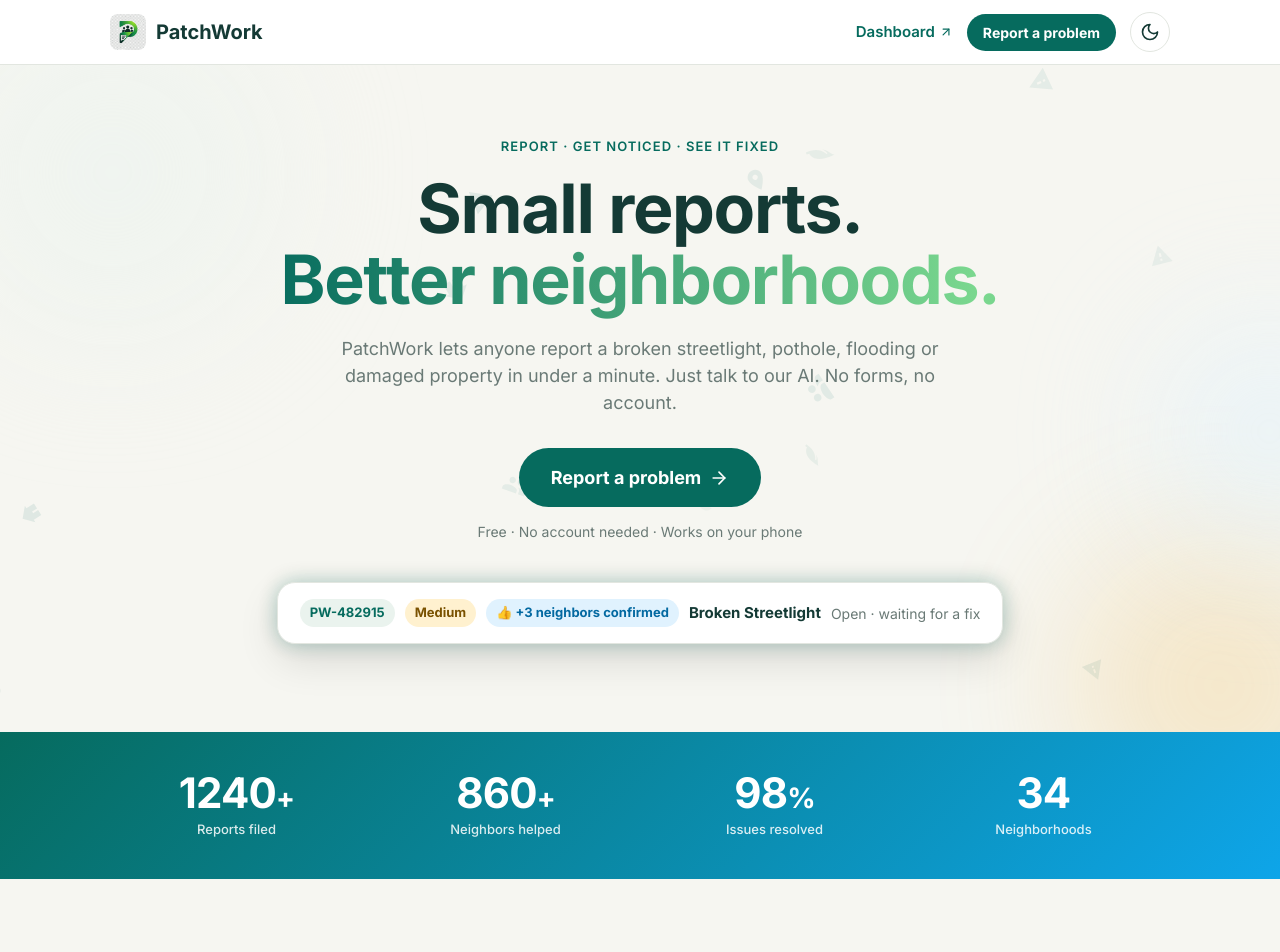
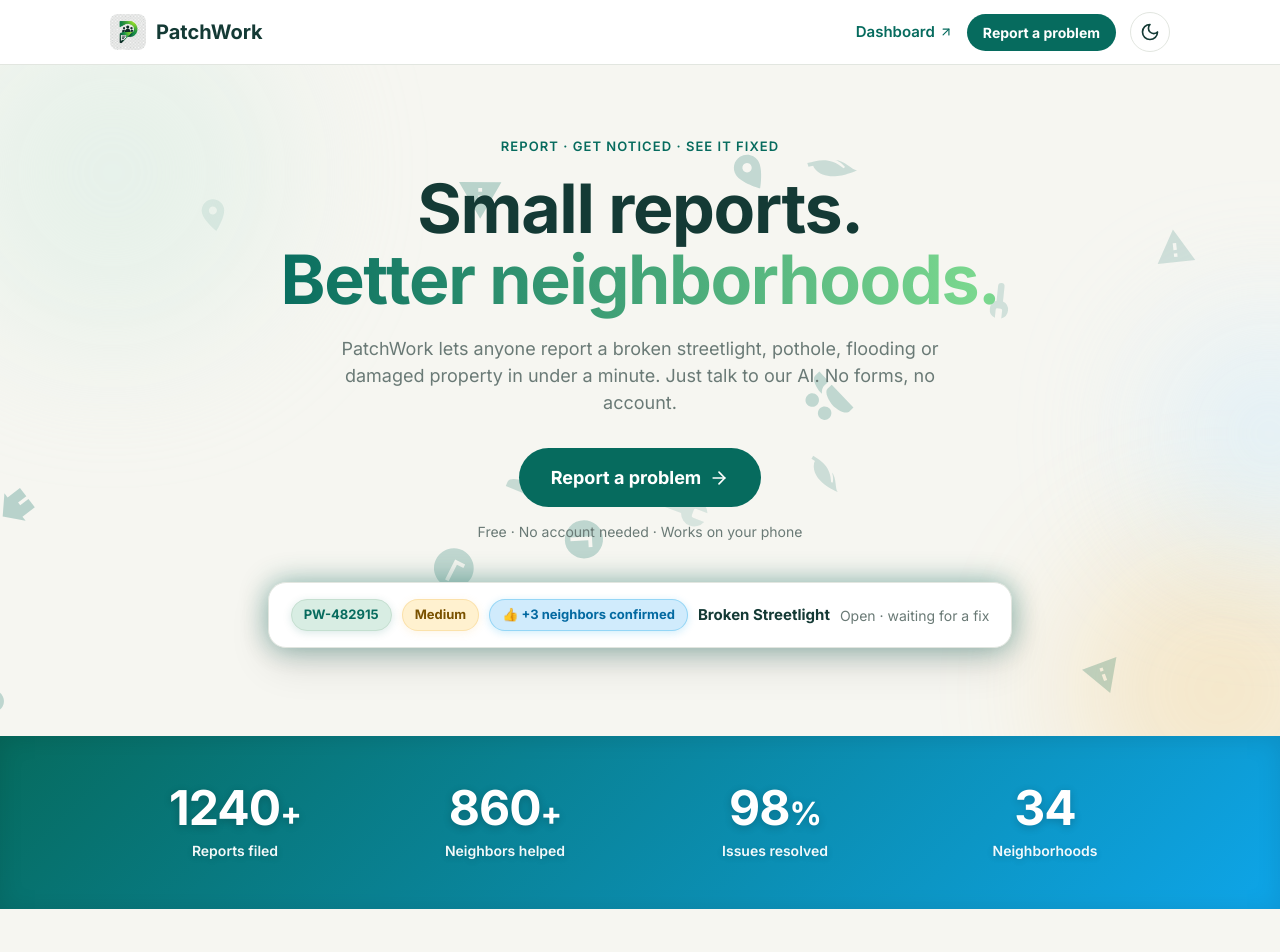
Before and after one commit to Novelty-byte/PatchWork, a React (Vite) app in the folder frontend/: page / in a window 1280 px wide. Shown: the top 952 px of the page. Built offline with nearby package versions, Linux system fonts and the light colour scheme; no server answers.

Commit message:
enhanced UI contrast

```diff
--- a/frontend/src/components/BgCanvas.jsx
+++ b/frontend/src/components/BgCanvas.jsx
@@ -60,19 +60,19 @@ export default function BgCanvas({ mode = "aurora" }) {
       ];
 
       const icons = [];
-      const COUNT = 14;
+      const COUNT = 16;
 
       function makeIcon() {
         return {
           x: Math.random() * W,
           y: Math.random() * H,
-          vx: (Math.random() - 0.5) * 0.3,
-          vy: (Math.random() - 0.5) * 0.3,
-          size: 18 + Math.random() * 14,
-          alpha: 0.04 + Math.random() * 0.06,
+          vx: (Math.random() - 0.5) * 0.4,
+          vy: (Math.random() - 0.5) * 0.4,
+          size: 32 + Math.random() * 24,
+          alpha: 0.12 + Math.random() * 0.15,
           path: ICON_PATHS[Math.floor(Math.random() * ICON_PATHS.length)],
           rot: Math.random() * Math.PI * 2,
-          rotV: (Math.random() - 0.5) * 0.003,
+          rotV: (Math.random() - 0.5) * 0.004,
         };
       }
       for (let i = 0; i < COUNT; i++) icons.push(makeIcon());
@@ -125,7 +125,7 @@ export default function BgCanvas({ mode = "aurora" }) {
         t += 1;
 
         for (const b of bands) {
-          const alpha = dark ? 0.055 : 0.07;
+          const alpha = dark ? 0.15 : 0.12;
           const yCenter = H * b.yBase + Math.sin(t * b.freq + b.phase) * H * b.amp;
 
           const grad = ctx.createLinearGradient(0, yCenter - 120, 0, yCenter + 120);
@@ -206,12 +206,12 @@ export default function BgCanvas({ mode = "aurora" }) {
             const dy = nodes[i].y - nodes[j].y;
             const dist = Math.sqrt(dx * dx + dy * dy);
             if (dist < CONNECT_DIST) {
-              const alpha = (1 - dist / CONNECT_DIST) * (dark ? 0.12 : 0.09);
+              const alpha = (1 - dist / CONNECT_DIST) * (dark ? 0.22 : 0.16);
               ctx.beginPath();
               ctx.moveTo(nodes[i].x, nodes[i].y);
               ctx.lineTo(nodes[j].x, nodes[j].y);
               ctx.strokeStyle = `rgba(${tealRgb},${alpha})`;
-              ctx.lineWidth = 1;
+              ctx.lineWidth = 1.5;
               ctx.stroke();
             }
           }
@@ -220,10 +220,10 @@ export default function BgCanvas({ mode = "aurora" }) {
         // draw nodes
         for (const n of nodes) {
           const pulse = 0.5 + 0.5 * Math.sin(pulseT + n.pulseOffset);
-          const alpha = (dark ? 0.18 : 0.13) * (0.6 + 0.4 * pulse);
+          const alpha = (dark ? 0.35 : 0.25) * (0.6 + 0.4 * pulse);
           const useBlue = n.pulseOffset > Math.PI;
           ctx.beginPath();
-          ctx.arc(n.x, n.y, n.r, 0, Math.PI * 2);
+          ctx.arc(n.x, n.y, n.r * 1.3, 0, Math.PI * 2);
           ctx.fillStyle = `rgba(${useBlue ? blueRgb : tealRgb},${alpha})`;
           ctx.fill();
         }
--- a/frontend/src/landing.css
+++ b/frontend/src/landing.css
@@ -177,14 +177,18 @@
 .lp-chip {
   background: var(--mint);
   color: var(--teal);
-  font-weight: 700;
+  font-weight: 800;
   font-size: 13px;
-  padding: 4px 10px;
+  padding: 5px 12px;
   border-radius: 999px;
+  border: 1.5px solid var(--mint-line);
+  box-shadow: 0 2px 8px rgba(6, 107, 94, 0.15);
 }
 .lp-chip-amber {
   background: var(--amber-bg);
   color: var(--amber-ink);
+  border: 1.5px solid rgba(242, 188, 87, 0.3);
+  box-shadow: 0 2px 8px rgba(242, 188, 87, 0.15);
 }
 .lp-ticket-sub {
   color: var(--muted);
@@ -358,10 +362,12 @@
 .lp-chip-blue {
   background: var(--blue-bg);
   color: var(--blue-ink);
-  font-weight: 700;
+  font-weight: 800;
   font-size: 13px;
-  padding: 4px 10px;
+  padding: 5px 12px;
   border-radius: 999px;
+  border: 1.5px solid rgba(14, 165, 233, 0.3);
+  box-shadow: 0 2px 8px rgba(14, 165, 233, 0.2);
 }
 
 /* ── Ticket enhanced glow ── */
@@ -372,36 +378,38 @@
 /* ────────────── STATS BAR ────────────── */
 .lp-stats {
   background: var(--community-grad);
-  padding: 40px 0;
+  padding: 48px 0;
+  box-shadow: inset 0 2px 24px rgba(0, 0, 0, 0.1);
 }
 .lp-stats-in {
   display: grid;
   grid-template-columns: repeat(4, 1fr);
-  gap: 16px;
+  gap: 20px;
   text-align: center;
 }
 .lp-stat-item {
   display: flex;
   flex-direction: column;
   align-items: center;
-  gap: 6px;
+  gap: 8px;
   color: #fff;
+  text-shadow: 0 2px 8px rgba(0, 0, 0, 0.2);
 }
 .lp-stat-val {
-  font-size: 42px;
-  font-weight: 800;
+  font-size: 48px;
+  font-weight: 900;
   line-height: 1;
   letter-spacing: -0.02em;
 }
 .lp-stat-label {
-  font-size: 13px;
-  font-weight: 500;
-  opacity: 0.85;
+  font-size: 14px;
+  font-weight: 600;
+  opacity: 0.95;
 }
 .lp-stat-suffix {
   display: inline;
-  font-size: 28px;
-  font-weight: 800;
+  font-size: 32px;
+  font-weight: 900;
 }
 
 /* ────────────── QUOTE CAROUSEL ────────────── */
@@ -415,18 +423,19 @@
 .lp-quote-card {
   position: relative;
   background: var(--surface);
-  border: 1px solid var(--line);
-  border-left: 4px solid var(--teal);
+  border: 2px solid var(--line);
+  border-left: 5px solid var(--teal);
   border-radius: 18px;
   padding: 28px 28px 24px;
   max-width: 640px;
   margin: 0 auto;
   min-height: 130px;
   transition: border-color 0.4s ease;
-  box-shadow: 0 8px 32px rgba(0, 0, 0, 0.07);
+  box-shadow: 0 10px 36px rgba(0, 0, 0, 0.1), 0 2px 8px rgba(6, 107, 94, 0.08);
 }
 .lp-quote-card.is-blue {
   border-left-color: var(--blue);
+  box-shadow: 0 10px 36px rgba(0, 0, 0, 0.1), 0 2px 8px rgba(14, 165, 233, 0.08);
 }
 .lp-quote-text {
   font-size: 18px;
--- a/frontend/src/styles.css
+++ b/frontend/src/styles.css
@@ -1,9 +1,9 @@
 :root {
   --blue: #0ea5e9;
-  --blue-bg: #e0f2fe;
+  --blue-bg: #d0ebfc;
   --blue-ink: #0369a1;
-  --green-glow: 0 0 20px rgba(6, 107, 94, 0.30);
-  --green-glow-lg: 0 0 40px rgba(6, 107, 94, 0.22);
+  --green-glow: 0 0 28px rgba(6, 107, 94, 0.45);
+  --green-glow-lg: 0 0 52px rgba(6, 107, 94, 0.35);
   --community-grad: linear-gradient(135deg, #066b5e 0%, #0ea5e9 100%);
   --teal: #066b5e;
   --teal-700: #054f46;
@@ -12,8 +12,8 @@
   --bg: #f6f6f1;
   --surface: #fff;
   --line: #e2e6e0;
-  --mint: #eaf3ee;
-  --mint-line: #d3e5dc;
+  --mint: #d8ede3;
+  --mint-line: #c5dfd0;
   --amber: #f2bc57;
   --amber-bg: #fff1cf;
   --amber-ink: #7a5200;
@@ -30,10 +30,10 @@
 
 :root[data-theme="dark"] {
   --blue: #38bdf8;
-  --blue-bg: #082f49;
+  --blue-bg: #0c3e5c;
   --blue-ink: #7dd3fc;
-  --green-glow: 0 0 24px rgba(63, 181, 162, 0.38);
-  --green-glow-lg: 0 0 48px rgba(63, 181, 162, 0.22);
+  --green-glow: 0 0 32px rgba(63, 181, 162, 0.55);
+  --green-glow-lg: 0 0 60px rgba(63, 181, 162, 0.40);
   --community-grad: linear-gradient(135deg, #3fb5a2 0%, #38bdf8 100%);
   --teal: #3fb5a2;
   --teal-700: #5cccb9;
@@ -42,8 +42,8 @@
   --bg: #0e1a17;
   --surface: #15262a;
   --line: #26403a;
-  --mint: #1a2f2a;
-  --mint-line: #26403a;
+  --mint: #1f3d36;
+  --mint-line: #2d5248;
   --amber: #f2bc57;
   --amber-bg: #3a2f14;
   --amber-ink: #f2bc57;
@@ -71,7 +71,7 @@
 /* ── Chat typing glow ── */
 @keyframes typing-glow {
   0%, 100% { box-shadow: 0 0 0 0 transparent; }
-  50%       { box-shadow: var(--green-glow); }
+  50%       { box-shadow: var(--green-glow-lg); }
 }
 .is-typing-glow {
   animation: typing-glow 1.4s ease-in-out infinite;
@@ -361,8 +361,10 @@ h1 {
   color: var(--teal);
   display: grid;
   place-items: center;
-  font-weight: 600;
+  font-weight: 700;
   font-size: 14px;
+  border: 1px solid var(--mint-line);
+  box-shadow: 0 2px 6px rgba(6, 107, 94, 0.12);
 }
 .icon-tile {
   width: 44px;
@@ -372,6 +374,8 @@ h1 {
   color: var(--teal);
   display: inline-grid;
   place-items: center;
+  border: 1px solid var(--mint-line);
+  box-shadow: 0 2px 8px rgba(6, 107, 94, 0.12);
 }
 .icon-tile.sm {
   width: 32px;
@@ -822,26 +826,34 @@ h1 {
   display: inline-flex;
   align-items: center;
   gap: 6px;
-  padding: 4px 12px;
+  padding: 5px 13px;
   border-radius: 999px;
   font-size: 12px;
-  font-weight: 600;
+  font-weight: 700;
+  border: 1px solid transparent;
 }
 .badge-teal {
   background: var(--mint);
   color: var(--teal);
+  border-color: var(--mint-line);
 }
 .badge-sev-low {
-  background: var(--mint-line);
-  color: var(--teal);
+  background: var(--mint);
+  color: var(--teal);
+  border-color: var(--mint-line);
+  font-weight: 700;
 }
 .badge-sev-medium {
   background: var(--amber-bg);
   color: var(--amber-ink);
+  border-color: rgba(242, 188, 87, 0.3);
+  font-weight: 700;
 }
 .badge-sev-high {
   background: var(--clay-bg);
   color: var(--clay);
+  border-color: rgba(170, 70, 64, 0.3);
+  font-weight: 700;
 }
 
 .submit-block {
```
